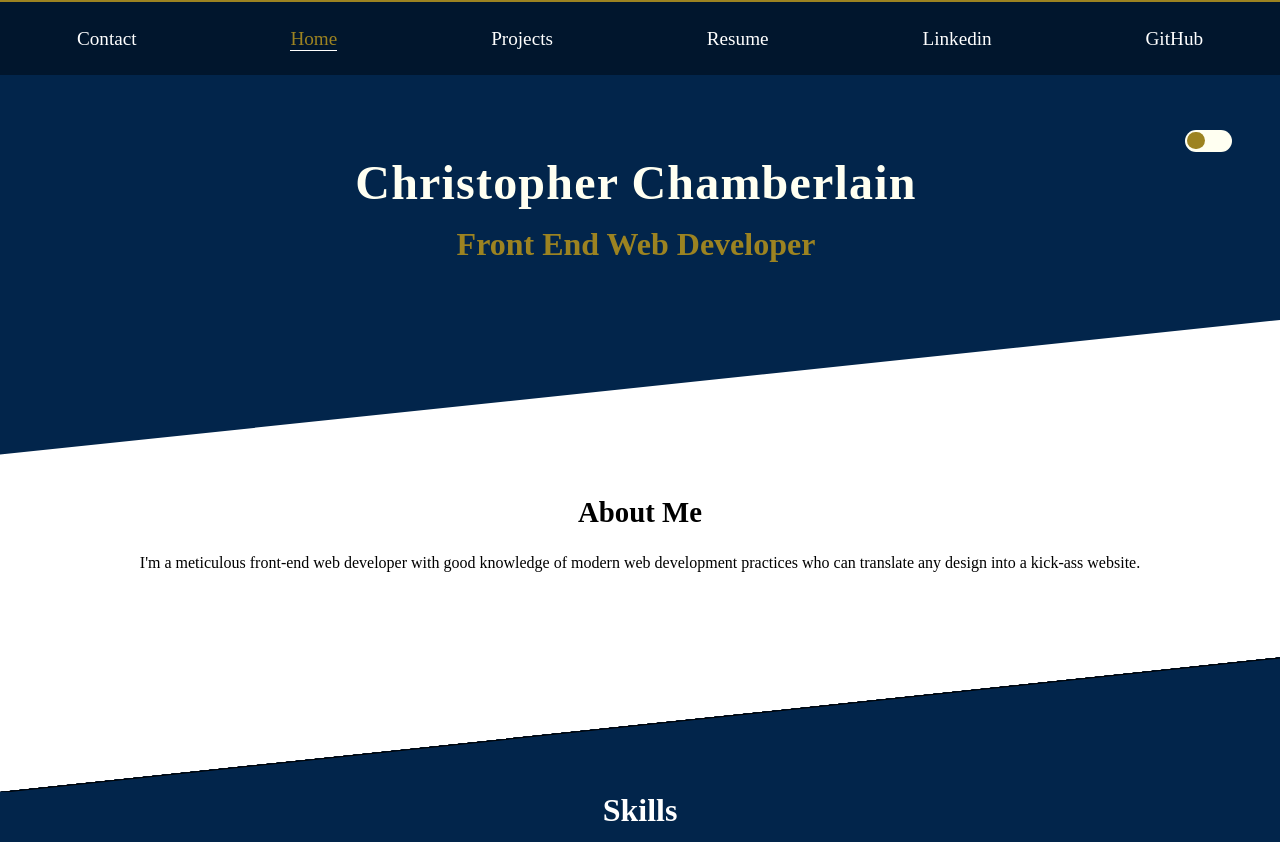
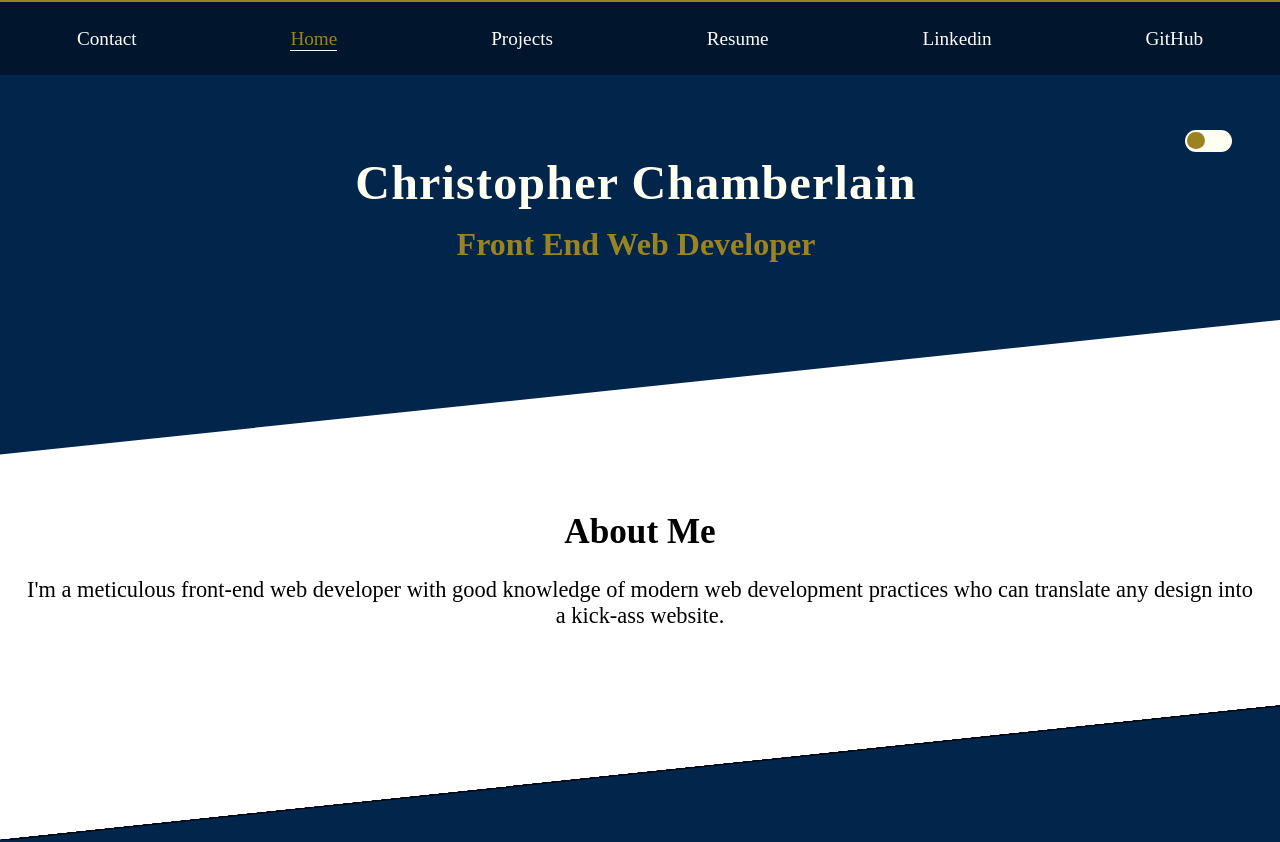
Before and after one commit to AkaraTawng/portfolio-mf-v2, a React (Create React App) app: page / in a window 1280 px wide. Shown: the top 842 px of the page. Built offline with nearby package versions, Linux system fonts and the light colour scheme.

Commit message:
increse h2 and p font size and #about-me-section height and margin top @tablet

```diff
--- a/src/main.css
+++ b/src/main.css
@@ -417,8 +417,8 @@
 }
 @media (min-width: 768px) {
   #about-me-section {
-    height: 12rem;
-    margin-top: 11rem;
+    height: 14rem;
+    margin-top: 12rem;
   }
 }
 #about-me-section h2 {
@@ -426,8 +426,18 @@
   text-align: center;
   margin-bottom: 2%;
 }
+@media (min-width: 768px) {
+  #about-me-section h2 {
+    font-size: 2.2rem;
+  }
+}
 #about-me-section p {
   text-align: center;
+}
+@media (min-width: 768px) {
+  #about-me-section p {
+    font-size: 1.4rem;
+  }
 }
 
 #skills-section {
```
Also changed, not shown: src/scss/layout/_home.scss (+8 -2 lines), 1 other file (tests, documents, lock files or other folders).
